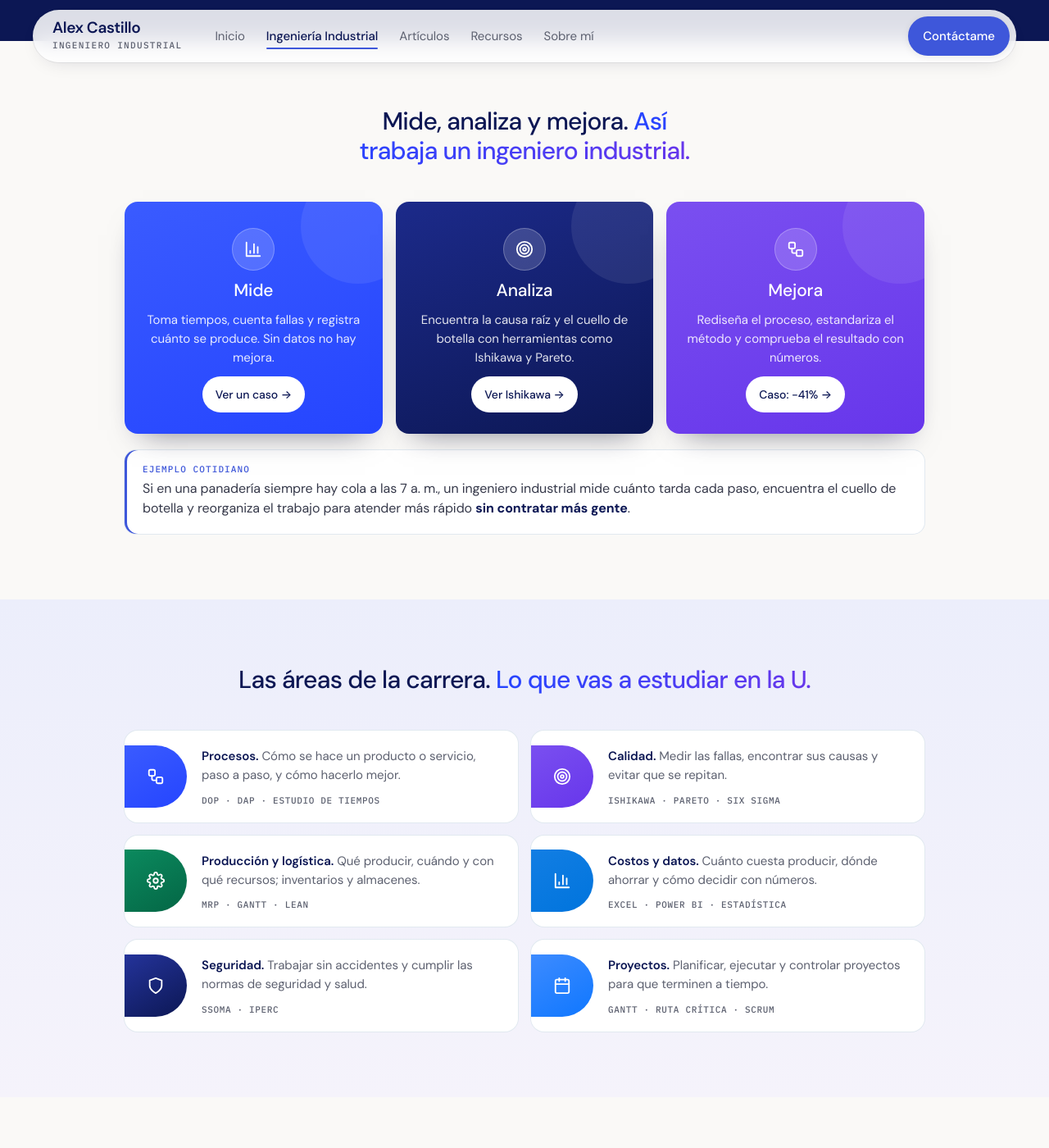
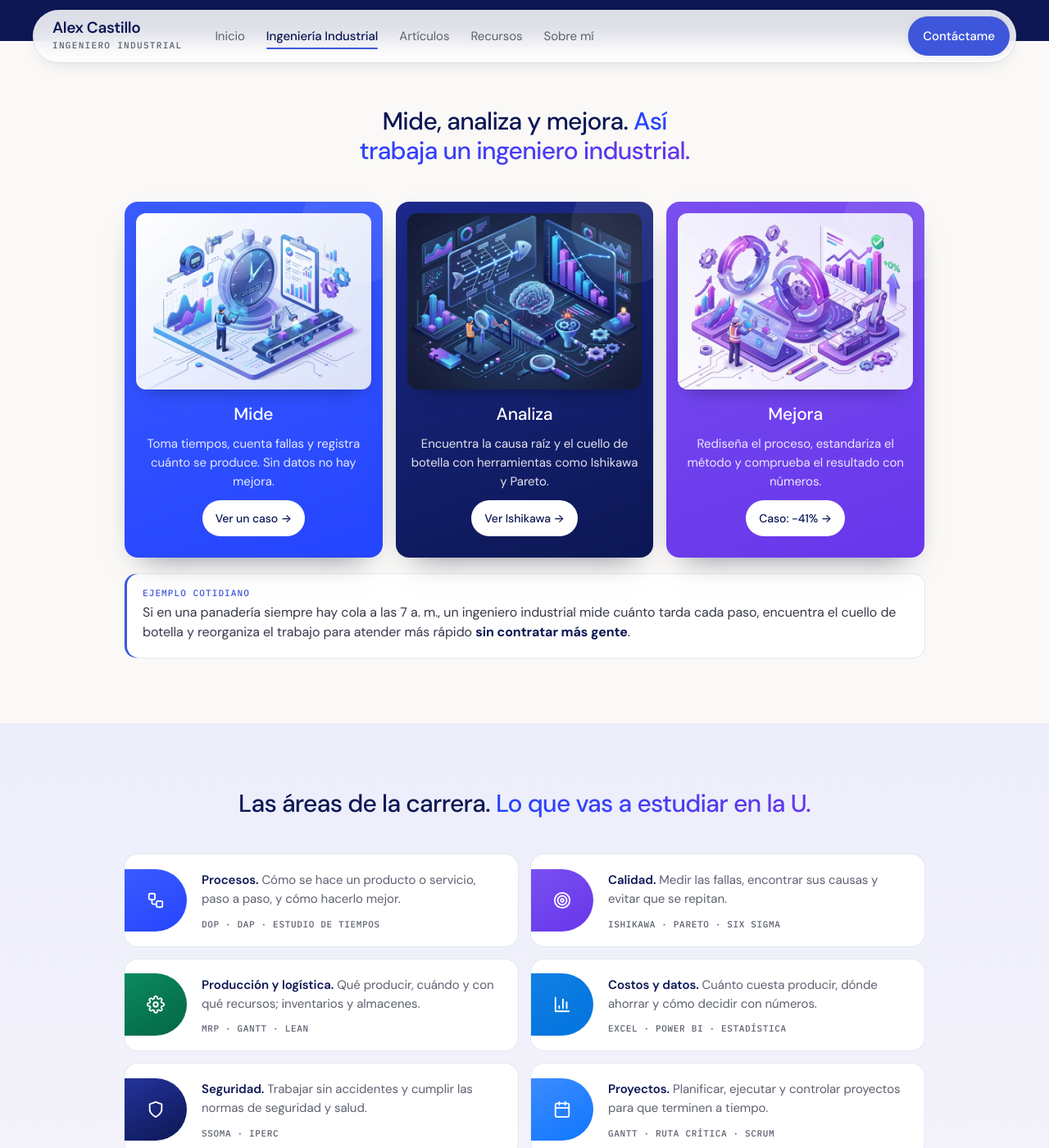
Before and after one commit to AlexCastilloFar/AlexCastilloFar.github.io, a Jekyll site: the page built from ingenieria-industrial/index.html, in a window 1280 px wide and 1400 px high, scrolled down 602 px. Shown: the whole window at 82% size. Built offline with Jekyll 4.4.1, drawn with Linux system fonts in a browser that asks for light colours.

Commit message:
Ingeniería Industrial: ilustraciones en Mide, Analiza y Mejora (pendiente de aprobación)
Co-Authored-By: Claude Opus 5.5 <noreply@anthropic.com>
Claude-Session: https://claude.ai/code/session_01PDpecnC4qJskpxKXANRDtd

```diff
--- a/assets/css/style.css
+++ b/assets/css/style.css
@@ -1412,3 +1412,12 @@ body:not(.s-inicio):not(.l-post):not(.s-plantillas):not(.s-ingenieria) main{back
 .marco>section{border-bottom:0;padding-inline:max(16px,calc((100% - 1040px)/2 + 32px))}
 .ii-hero{border-radius:0}
 .ii-oscuro{background:var(--canvas)}
+/* Mide / Analiza / Mejora con ilustración arriba */
+.ii-tint{padding-top:14px}
+.ii-tint-img{display:block;width:calc(100% + 0px);margin:0 0 6px;border-radius:12px;overflow:hidden;aspect-ratio:4/3;background:rgba(255,255,255,.12);box-shadow:0 10px 24px -14px rgba(0,0,0,.5)}
+.ii-tint-img img{width:100%;height:100%;object-fit:cover;display:block;transition:transform .4s ease}
+.ii-tint:hover .ii-tint-img img{transform:scale(1.04)}
+.ii-tint{padding-inline:14px}
+.ii-tint h3,.ii-tint p,.ii-tint .ii-pill{position:relative;z-index:1}
+.ii-tint .ii-ico{display:none}
+@media (prefers-reduced-motion:reduce){.ii-tint:hover .ii-tint-img img{transform:none}}
--- a/ingenieria-industrial/index.html
+++ b/ingenieria-industrial/index.html
@@ -20,9 +20,9 @@ description: Qué es la Ingeniería Industrial, qué se estudia, sus herramienta
   <section class="ii-sec">
     <h2 class="ii-h">Mide, analiza y mejora. <span>Así trabaja un ingeniero industrial.</span></h2>
     <div class="ii-tri">
-      <div class="ii-tint t1"><span class="ii-ico">{% include icon.html n="chart" %}</span><h3>Mide</h3><p>Toma tiempos, cuenta fallas y registra cuánto se produce. Sin datos no hay mejora.</p><a class="ii-pill" href="{{ '/articulos/caso-registro-de-produccion-con-excel-e-ia/' | relative_url }}">Ver un caso →</a></div>
-      <div class="ii-tint t2"><span class="ii-ico">{% include icon.html n="diana" %}</span><h3>Analiza</h3><p>Encuentra la causa raíz y el cuello de botella con herramientas como Ishikawa y Pareto.</p><a class="ii-pill" href="{{ '/articulos/diagrama-de-ishikawa/' | relative_url }}">Ver Ishikawa →</a></div>
-      <div class="ii-tint t3"><span class="ii-ico">{% include icon.html n="flujo" %}</span><h3>Mejora</h3><p>Rediseña el proceso, estandariza el método y comprueba el resultado con números.</p><a class="ii-pill" href="{{ '/articulos/caso-estandarizacion-metodos-de-trabajo/' | relative_url }}">Caso: −41% →</a></div>
+      <div class="ii-tint t1"><span class="ii-tint-img"><img src="{{ '/assets/img/ingenieria/mide.webp' | relative_url }}" alt="Ilustración: cronómetro, cinta métrica y línea de producción" width="640" height="481" loading="lazy" decoding="async"></span><span class="ii-ico">{% include icon.html n="chart" %}</span><h3>Mide</h3><p>Toma tiempos, cuenta fallas y registra cuánto se produce. Sin datos no hay mejora.</p><a class="ii-pill" href="{{ '/articulos/caso-registro-de-produccion-con-excel-e-ia/' | relative_url }}">Ver un caso →</a></div>
+      <div class="ii-tint t2"><span class="ii-tint-img"><img src="{{ '/assets/img/ingenieria/analiza.webp' | relative_url }}" alt="Ilustración: diagrama de Ishikawa y de Pareto analizando un cuello de botella" width="640" height="481" loading="lazy" decoding="async"></span><span class="ii-ico">{% include icon.html n="diana" %}</span><h3>Analiza</h3><p>Encuentra la causa raíz y el cuello de botella con herramientas como Ishikawa y Pareto.</p><a class="ii-pill" href="{{ '/articulos/diagrama-de-ishikawa/' | relative_url }}">Ver Ishikawa →</a></div>
+      <div class="ii-tint t3"><span class="ii-tint-img"><img src="{{ '/assets/img/ingenieria/mejora.webp' | relative_url }}" alt="Ilustración: ciclo de mejora continua con gráficos en aumento" width="640" height="481" loading="lazy" decoding="async"></span><span class="ii-ico">{% include icon.html n="flujo" %}</span><h3>Mejora</h3><p>Rediseña el proceso, estandariza el método y comprueba el resultado con números.</p><a class="ii-pill" href="{{ '/articulos/caso-estandarizacion-metodos-de-trabajo/' | relative_url }}">Caso: −41% →</a></div>
     </div>
     <div class="ii-ejemplo"><span class="ii-ejemplo-k">EJEMPLO COTIDIANO</span><p>Si en una panadería siempre hay cola a las 7 a. m., un ingeniero industrial mide cuánto tarda cada paso, encuentra el cuello de botella y reorganiza el trabajo para atender más rápido <b>sin contratar más gente</b>.</p></div>
   </section>
```
Also changed, not shown: assets/img/ingenieria/analiza.webp (added), assets/img/ingenieria/mejora.webp (added), assets/img/ingenieria/mide.webp (added).
